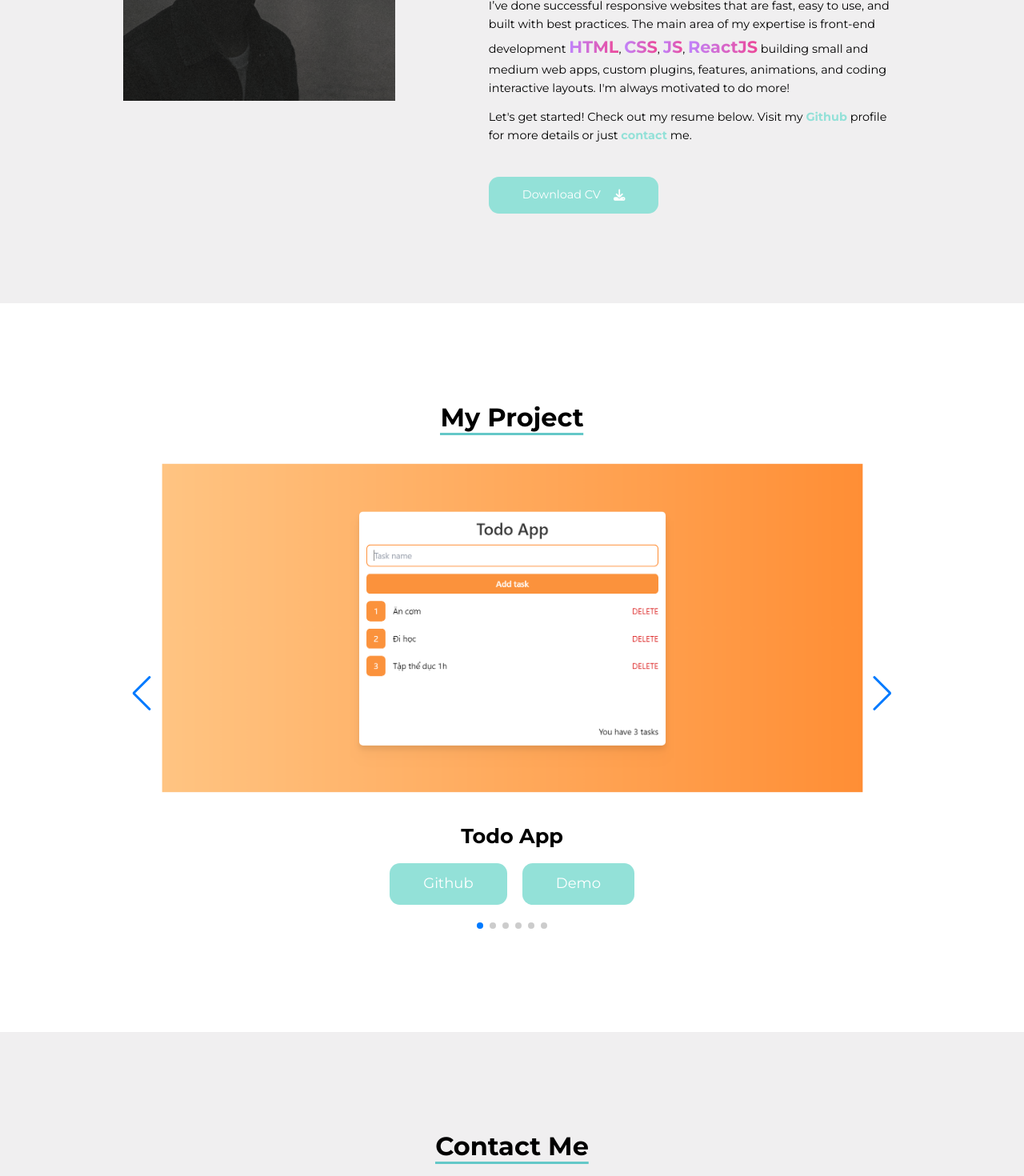
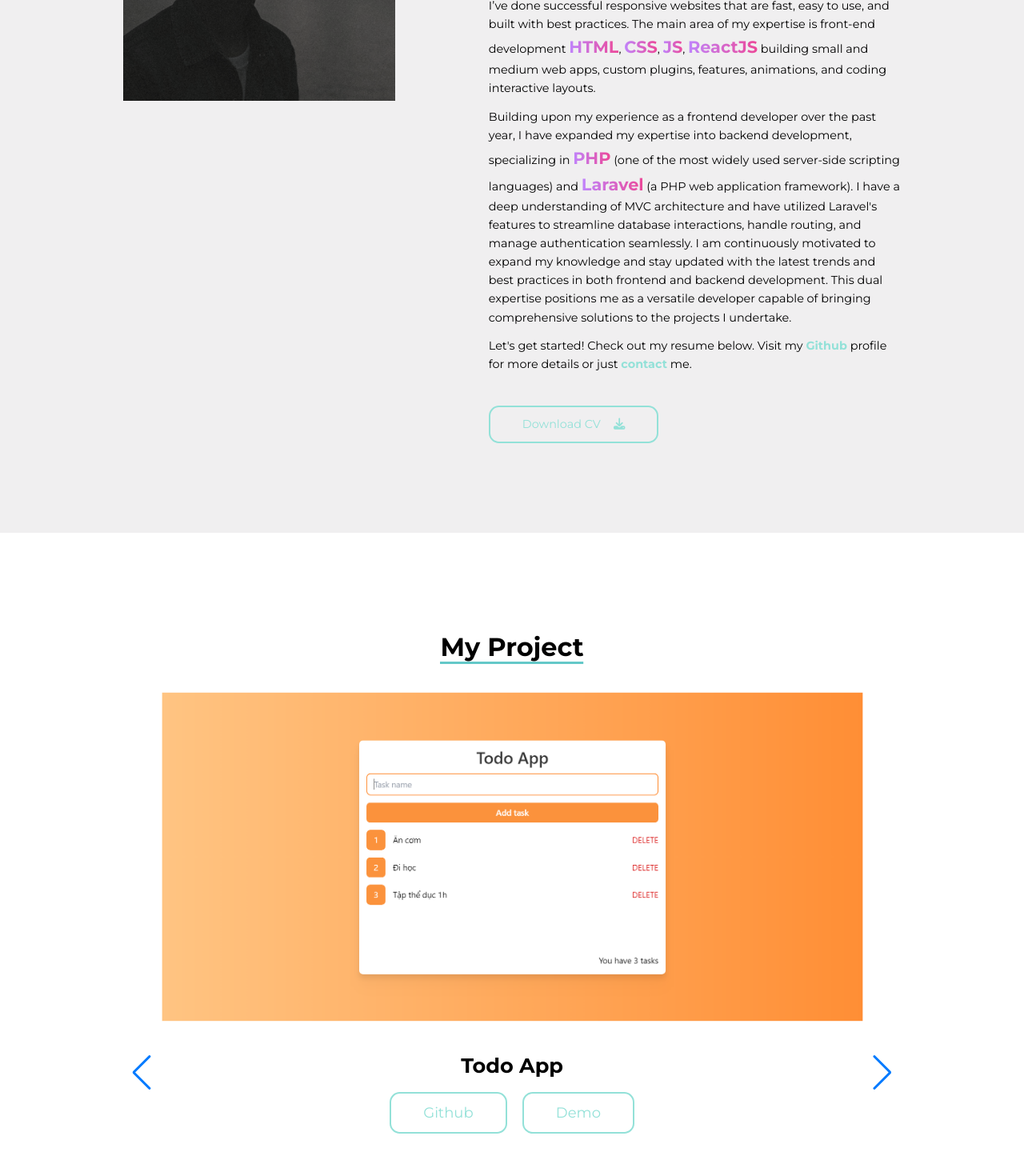
Before and after one commit to pngochuy/portfolio-website, a React (Create React App) app: page / in a window 1280 px wide. Shown: the part 1240-2710 px from the top of the page at 80% size. Built offline with nearby package versions, Linux system fonts and the light colour scheme.

Commit message:
update project

```diff
--- a/src/sections/contact/contact.css
+++ b/src/sections/contact/contact.css
@@ -50,7 +50,7 @@ h5 {
   display: inline-block;
   font-size: 0.7rem;
   /* background: #ffa69e; */
-  background-color: var(--color-primary);
+  /* background-color: var(--color-primary); */
 }
 
 /* ------------------------------------------------ */
--- a/src/sections/experience/Experience.js
+++ b/src/sections/experience/Experience.js
@@ -36,10 +36,51 @@ function Experience() {
             <span className="highlight-text">JS</span>,{" "}
             <span className="highlight-text">ReactJS</span> building small and
             medium web apps, custom plugins, features, animations, and coding
-            interactive layouts. I'm always motivated to do more!
+            interactive layouts.
           </p>
           <p>
-            Let's get started! Check out my resume below. Visit my{" "}
+            Building upon my experience as a frontend developer over the past
+            year, I have expanded my expertise into backend development,
+            specializing in <span className="highlight-text">PHP</span> (one of
+            the most widely used server-side scripting languages) and{" "}
+            <span className="highlight-text">Laravel</span> (a PHP web
+            application framework). I have a deep understanding of MVC
+            architecture and have utilized Laravel's features to streamline
+            database interactions, handle routing, and manage authentication
+            seamlessly. I am continuously motivated to expand my knowledge and
+            stay updated with the latest trends and best practices in both
+            frontend and backend development. This dual expertise positions me
+            as a versatile developer capable of bringing comprehensive solutions
+            to the projects I undertake.
+          </p>
+          {/* <p>
+            Building upon my experience as a frontend developer over the past
+            year, I have expanded my expertise into backend development,
+            specializing in PHP and Laravel. In the backend realm, I have
+            successfully crafted robust and scalable web applications that
+            leverage the power of PHP, one of the most widely used server-side
+            scripting languages. My proficiency in Laravel, a PHP web
+            application framework, has allowed me to create efficient and
+            maintainable backend solutions. I have a deep understanding of MVC
+            architecture and have utilized Laravel's features to streamline
+            database interactions, handle routing, and manage authentication
+            seamlessly. Throughout my backend journey, I've worked on diverse
+            projects, including e-commerce platforms, content management
+            systems, and API development. Leveraging Laravel's expressive syntax
+            and comprehensive toolset, I've contributed to the creation of
+            secure and performant applications. My ability to seamlessly
+            integrate frontend and backend components enables me to deliver
+            end-to-end solutions that not only meet user expectations on the
+            front end but also ensure robust functionality and data management
+            on the backend. This holistic approach to web development allows me
+            to build cohesive and feature-rich applications. I am continuously
+            motivated to expand my knowledge and stay updated with the latest
+            trends and best practices in both frontend and backend development.
+            This dual expertise positions me as a versatile developer capable of
+            bringing comprehensive solutions to the projects I undertake.
+          </p> */}
+          <p>
+            Let's get started! Check  out my resume below. Visit my{" "}
             <a
               href="https://github.com/pngochuy"
               className="experience__card-github"
--- a/src/sections/footer/data.js
+++ b/src/sections/footer/data.js
@@ -29,7 +29,7 @@ const socialsData = [
   },
   {
     id: 2,
-    link: "https://www.linkedin.com/",
+    link: "https://www.linkedin.com/in/pham-ngoc-huy-029779220/",
     icon: <i class="fa-brands fa-linkedin"></i>,
   },
   {
@@ -39,12 +39,12 @@ const socialsData = [
   },
   {
     id: 4,
-    link: "https://www.facebook.com/",
+    link: "https://www.facebook.com/ngochuy.pham.787280/",
     icon: <i class="fa-brands fa-facebook"></i>,
   },
   {
     id: 5,
-    link: "https://github.com/",
+    link: "https://github.com/pngochuy",
     icon: <i class="fa-brands fa-github"></i>,
   },
 ];
--- a/src/sections/header/Header.js
+++ b/src/sections/header/Header.js
@@ -11,7 +11,7 @@ function Header() {
           <h2>About Me</h2>
           <p className="header__profile-desc">
             Hi, I'm <span className="highlight">Pham Ngoc Huy</span>. Nice to
-            meet you today. I'm currently studying as second-year student at FPT
+            meet you today. I'm currently studying as third-year student at FPT
             University, Da Nang, Viet Nam. My interest in web development when I
             was high school. Well-organised person, problem solver with high
             attention to detail. If you are interested in my projects, please
--- a/src/sections/header/data.js
+++ b/src/sections/header/data.js
@@ -6,7 +6,7 @@ const data = [
   },
   {
     id: 2,
-    link: "https://www.linkedin.com/",
+    link: "https://www.linkedin.com/in/pham-ngoc-huy-029779220/",
     icon: <i class="fa-brands fa-linkedin"></i>,
   },
   {
@@ -16,12 +16,12 @@ const data = [
   },
   {
     id: 4,
-    link: "https://www.facebook.com/",
+    link: "https://www.facebook.com/ngochuy.pham.787280/",
     icon: <i class="fa-brands fa-facebook"></i>,
   },
   {
     id: 5,
-    link: "https://github.com/",
+    link: "https://github.com/pngochuy",
     icon: <i class="fa-brands fa-github"></i>,
   },
 ];
--- a/src/sections/project/Project.js
+++ b/src/sections/project/Project.js
@@ -51,6 +51,7 @@ function Project() {
                 >
                   Github
                 </a>
+                {item.id !== 7 && (
                   <a
                     href={item.liveDemo}
                     className="btn primary"
@@ -59,6 +60,7 @@ function Project() {
                   >
                     Demo
                   </a>
+                )}
               </div>
             </SwiperSlide>
           ))}
--- a/src/sections/project/data.js
+++ b/src/sections/project/data.js
@@ -4,6 +4,8 @@ import project3 from "../../assests/project-3.PNG";
 import project4 from "../../assests/project-4.PNG";
 import project5 from "../../assests/project-5.PNG";
 import project6 from "../../assests/project-6.PNG";
+import project7 from "../../assests/project-7.PNG";
+import project8 from "../../assests/project-8.PNG";
 
 const data = [
   {
@@ -48,6 +50,20 @@ const data = [
     liveDemo: "https://personal-note-sepia.vercel.app/",
     srcCode: "https://github.com/pngochuy/personal-note",
   },
+  {
+    id: 7,
+    img: project7,
+    title: "Manga Universe",
+    liveDemo: "#",
+    srcCode: "https://github.com/pngochuy/manga-universe",
+  },
+  {
+    id: 8,
+    img: project8,
+    title: "Cellphone Store",
+    liveDemo: "#",
+    srcCode: "https://github.com/pngochuy/cellphone-store",
+  },
 ];
 
 export default data;
--- a/src/style.css
+++ b/src/style.css
@@ -343,16 +343,16 @@ img {
 }
 /* coi lại DEMO btn trong Header.js */
 .btn.primary {
+  background: transparent;
+  border-color: var(--color-primary);
+  color: var(--color-primary);
+}
+
+.btn.primary:hover {
   background: var(--color-primary);
   /* text color always white that's why i didn't use a variable color */
   color: white;
   transition: var(--transition);
-}
-
-.btn.primary:hover {
-  background: transparent;
-  border-color: var(--color-primary);
-  color: var(--color-primary);
 }
 
 .btn.sm {
```
Also changed, not shown: src/assests/project-7.PNG (added), src/assests/project-8.PNG (added). Lines whose indentation alone changed are shown as unchanged.
